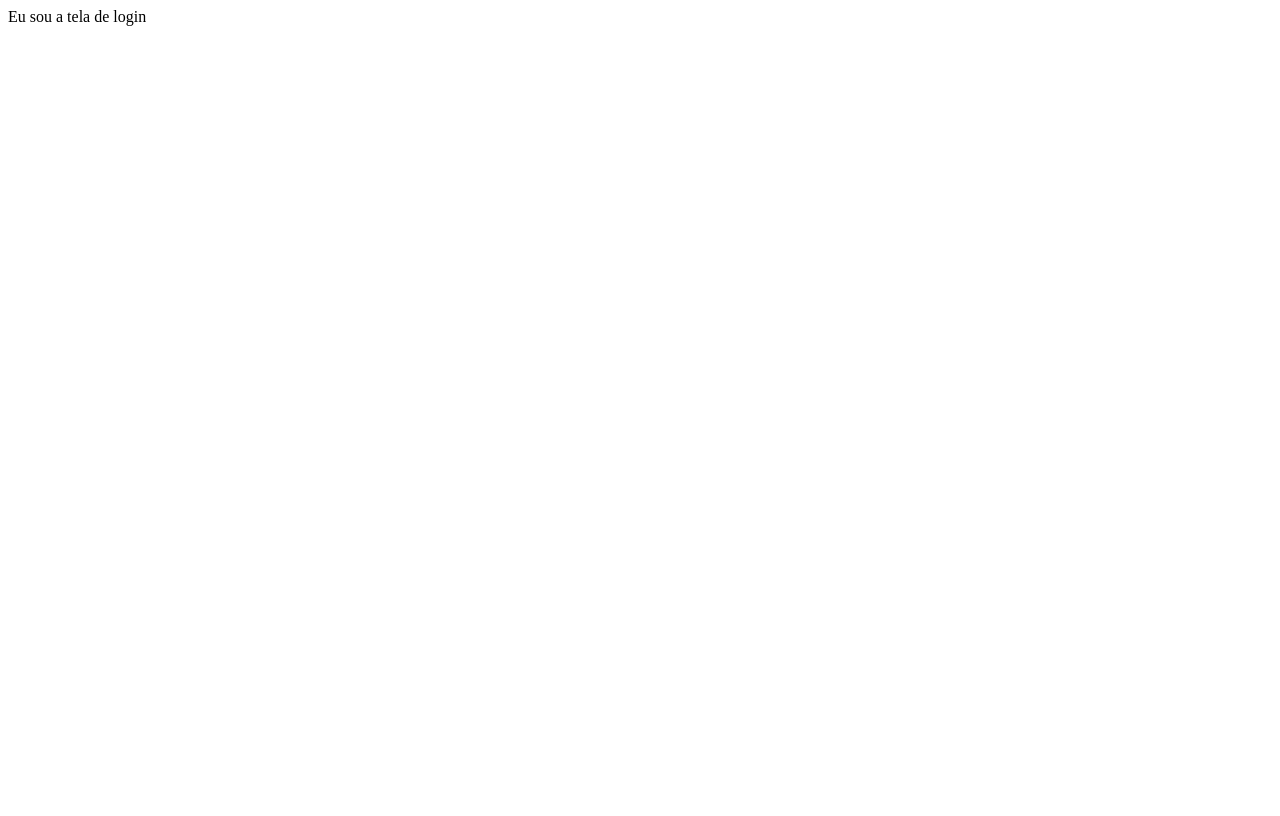
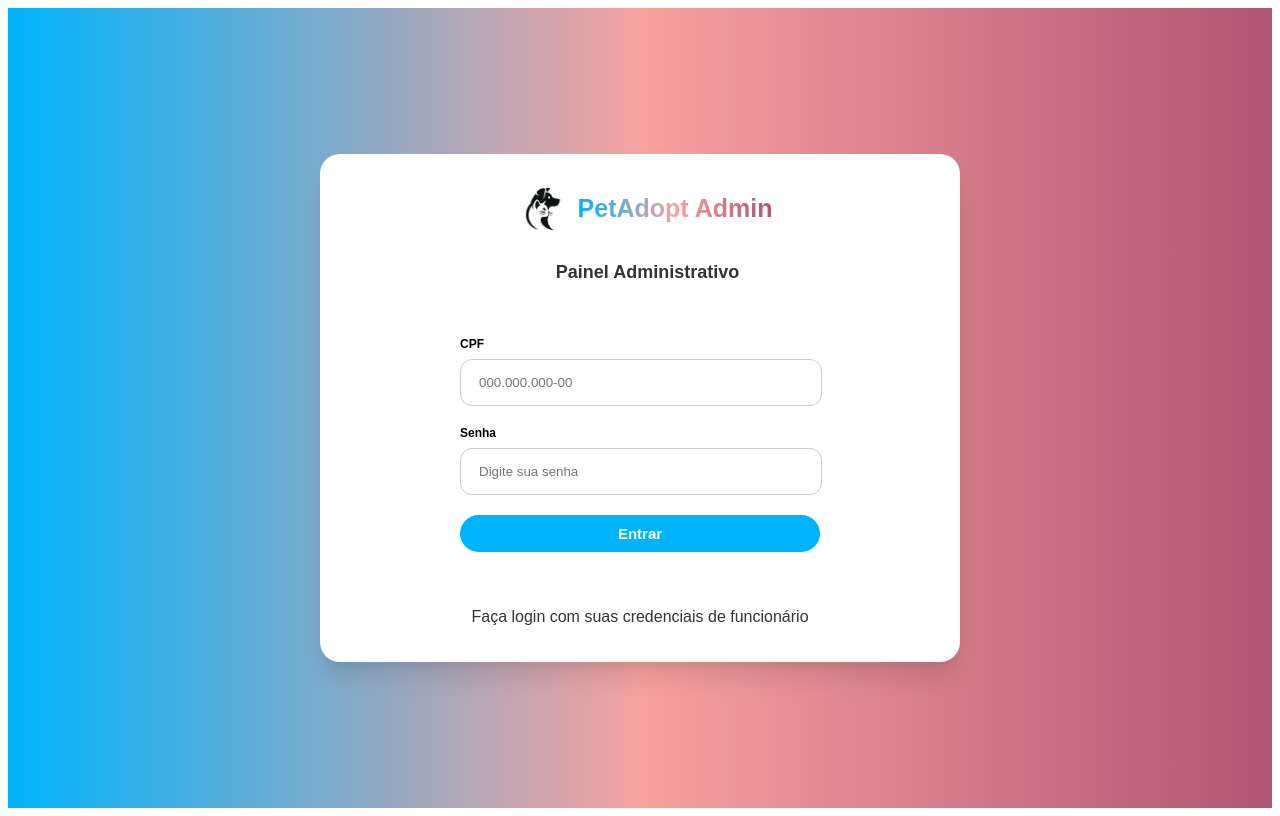
Before and after one commit to Anderson-Pires-Fernandes/frontend_admin_pets, a React (Vite) app: page / in a window 1280 px wide. Built offline with nearby package versions, Linux system fonts and the light colour scheme.

Commit message:
adiciona estrutura e estilos na tela de login

```diff
--- a/src/pages/Login/Login.css
+++ b/src/pages/Login/Login.css
@@ -0,0 +1,135 @@
+.container_principal {
+  background: linear-gradient(90deg, #00b4fc, #f7a29e, #b05574);
+  min-height: 100vh;
+  display: flex;
+  justify-content: center;
+  align-items: center;
+  margin: 0 auto;
+
+}
+
+.container_login {
+  width: 600px;
+  background-color: #fff;
+  padding: 20px;
+  border-radius: 20px;
+  box-shadow:
+    rgba(0, 0, 0, 0.1) 0px 20px 25px -5px,
+    rgba(0, 0, 0, 0.04) 0px 10px 10px -5px;
+}
+
+.container_cabecalho_login {
+  display: flex;
+  flex-direction: column;
+  justify-content: center;
+  align-items: center;
+  gap: 3px;
+}
+.container_cabecalho_login h2 {
+  color: #323435;
+  font-size: 18px;
+  font-family: Arial, Helvetica, sans-serif;
+  padding-left: 15px;
+}
+
+.titulo_login {
+  display: flex;
+  align-items: center;
+}
+.titulo_login h1 {
+  font-size: 25px;
+  font-family: Arial, Helvetica, sans-serif;
+  font-weight: bold;
+
+  background: linear-gradient(90deg, #00b4fc, #f7a29e, #b05574);
+  background-clip: text;
+  color: transparent;
+}
+
+.container_form_login {
+  width: 60%;
+  display: flex;
+  flex-direction: column;
+  margin: 40px auto;
+}
+
+.container_form_login label {
+  font-size: 12px;
+  font-family: Arial, Helvetica, sans-serif;
+  font-weight: bold;
+}
+
+.input_tela {
+  width: 100%;
+  height: 45px;
+  border: 1px solid #ccc;
+  border-radius: 12px;
+  margin-bottom: 20px;
+  margin-top: 8px;
+  display: flex;
+
+  justify-content: center;
+  align-items: center;
+  background-color: #fff;
+}
+.input_tela input {
+  width: 90%;
+  border: none;
+  outline: none;
+}
+
+.botao_tela {
+  font-size: 15px;
+  font-weight: bold;
+  font-family: Arial, Helvetica, sans-serif;
+  padding: 10px;
+  background-color: #00b4fc;
+  color: #fff;
+  border-radius: 30px;
+  border: none;
+  cursor: pointer;
+}
+.botao_tela:hover {
+  color: #faeeef;
+  padding: 10px;
+  background-color: #5ed1ff;
+  transition: 0.3s;
+  transform: scale(1.1);
+}
+
+.instrucao_login {
+  display: flex;
+  justify-content: center;
+  font-family: Arial, Helvetica, sans-serif;
+  color: #323435;
+}
+
+/* centraliza o icone do alerta de mensagem */
+.swal_icon_center {
+  margin: 10px auto;
+  font-size: 15px;
+}
+
+@media (max-width: 700px) {
+  .container_login {
+    width: 85%;
+    height: auto;
+  }
+  .titulo_login {
+    flex-direction: column;
+    margin-bottom: 10px;
+  }
+  .container_cabecalho_login h2 {
+    padding-left: 2px;
+    margin-top: 10px;
+  }
+  .instrucao_login {
+    text-align: center;
+  }
+  .container_form_login{
+    width: 80%;
+  }
+  .container_input_tela {
+    width: 90%;
+  }
+}
--- a/src/pages/Login/Login.tsx
+++ b/src/pages/Login/Login.tsx
@@ -1,5 +1,111 @@
+import { useState } from "react";
+import { useNavigate } from "react-router";
+
+import logo from "../../assets/logo_cat_dog.webp";
+import Swal from "sweetalert2";
+
+import "./Login.css";
+
 function Login() {
-  return <div>Eu sou a tela de login</div>;
+  const [cpf, setCpf] = useState("");
+  const [senha, setSenha] = useState("");
+
+  const navegar = useNavigate();
+
+  async function realizarLogin(event: React.SubmitEvent) {
+    try {
+      event.preventDefault();
+
+      const resposta = await fetch("http://localhost:3000/api/users/login", {
+        method: "post",
+        body: JSON.stringify({
+          cpf: cpf,
+          senha: senha,
+        }),
+        headers: {
+          "Content-Type": "application/json",
+        },
+      });
+
+      const dados = await resposta.json();
+
+      if (resposta.ok === false) {
+        throw new Error(dados.erro);
+      }
+
+      Swal.fire({
+        icon: "success",
+        title: "CREDENCIAIS VALIDADAS",
+        text: dados.mensagem,
+
+        // Centraliza o icone do alerta de mensagem
+        customClass: {
+          icon: "swal_icon_center",
+        },
+      });
+
+      navegar("/Pets");
+
+      setCpf("");
+      setSenha("");
+    }
+    catch (erro) {
+      Swal.fire({
+        icon: "error",
+        title: "ERRO",
+        text: erro.message,
+
+        customClass: {
+          icon: "swal_icon_center",
+        },
+      });
+    }
+  }
+
+  return (
+    <div className="container_principal">
+      <div className="container_login">
+        <div className="container_cabecalho_login">
+          <div className="titulo_login">
+            <img src={logo} width={70} alt="imagem-de-logo" />
+            <h1>PetAdopt Admin</h1>
+          </div>
+          <h2>Painel Administrativo</h2>
+        </div>
+
+        <form onSubmit={realizarLogin} className="container_form_login">
+          <label>CPF</label>
+          <div className="input_tela">
+            <input
+              type="text"
+              placeholder="000.000.000-00"
+              required
+              value={cpf}
+              onChange={(event) => setCpf(event.target.value)}
+            />
+          </div>
+
+          <label>Senha</label>
+          <div className="input_tela">
+            <input
+              type="password"
+              placeholder="Digite sua senha"
+              required
+              value={senha}
+              onChange={(event) => setSenha(event.target.value)}
+            />
+          </div>
+          <button type="submit" className="botao_tela">
+            Entrar
+          </button>
+        </form>
+
+        <div className="instrucao_login">
+          <p>Faça login com suas credenciais de funcionário</p>
+        </div>
+      </div>
+    </div>
+  );
 }
 
 export default Login;
```
Also changed, not shown: src/assets/logo_cat_dog.webp (added).
